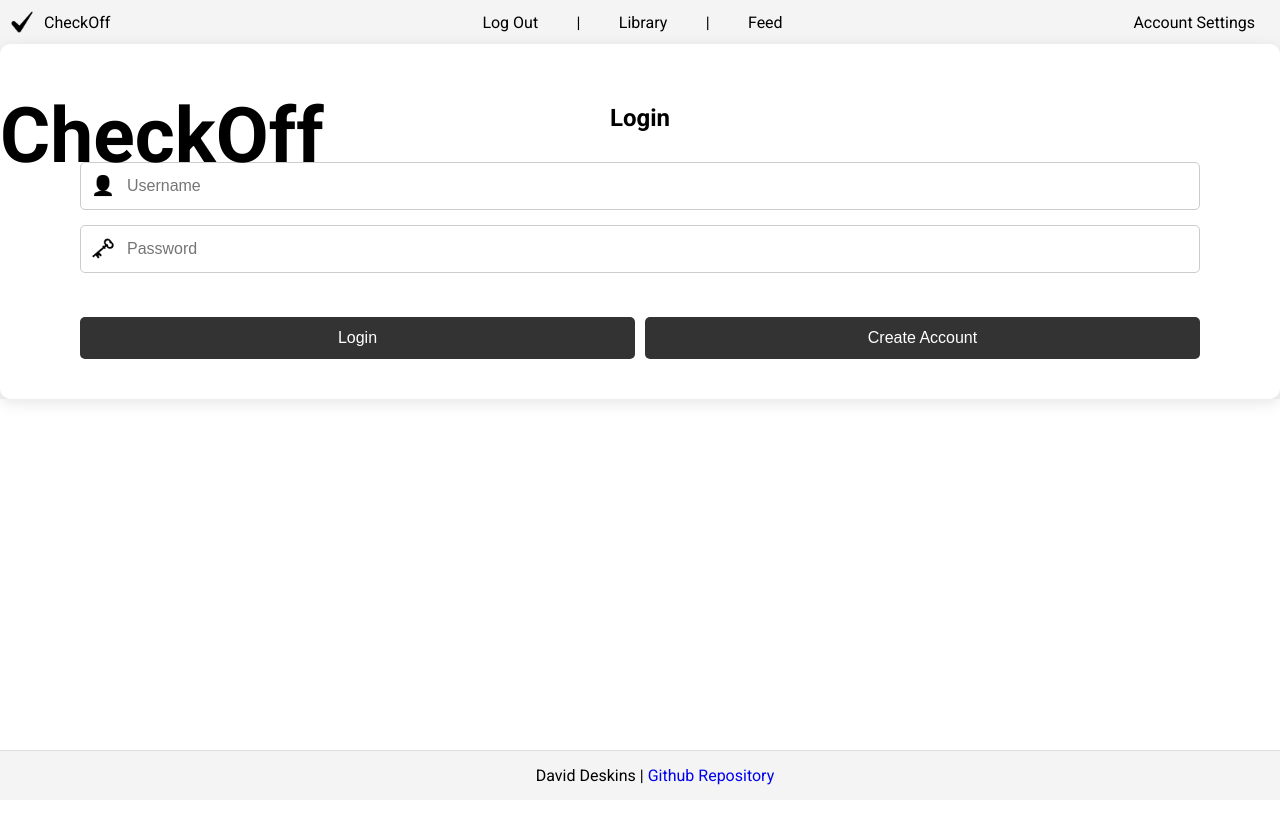
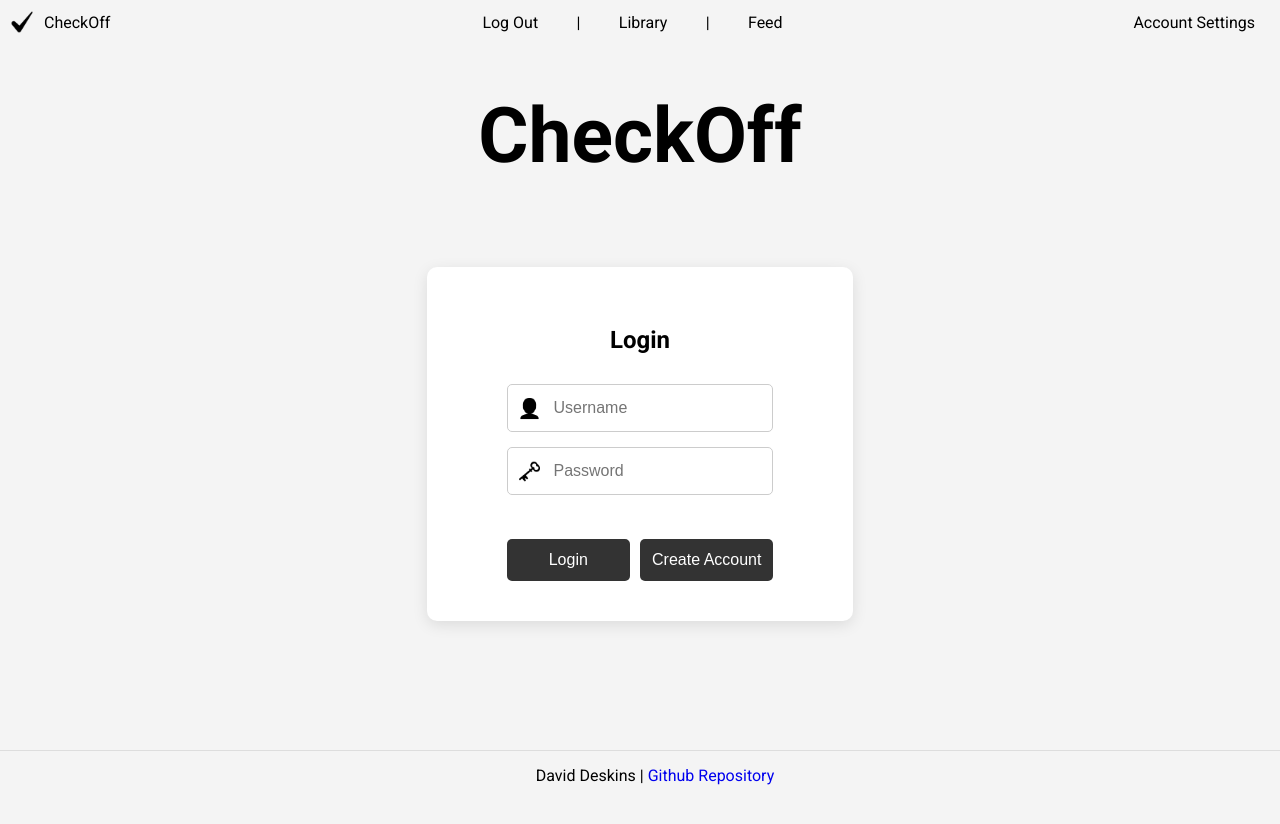
Before and after one commit to HyperNebula/CS260-Startup, a React (Vite) app: page / in a window 1280 px wide. Shown: the top 824 px of the page. Before the commit the page ends 800 px from the top, so only its background shows below. Built offline with nearby package versions, Linux system fonts and the light colour scheme.

Commit message:
Fixed login CSS

```diff
--- a/src/app.css
+++ b/src/app.css
@@ -107,7 +107,7 @@ footer.credit {
     font-size: max(4em, min(5.5em, 6vw));
 }
 
-body.login-page {
+.login-page {
     display: flex;
     flex-direction: column;
     justify-content: center;
```
